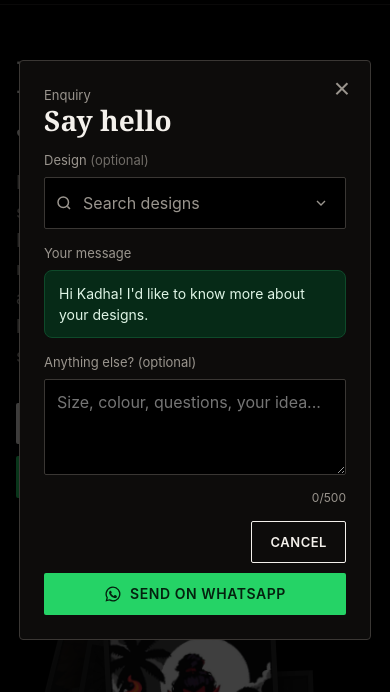
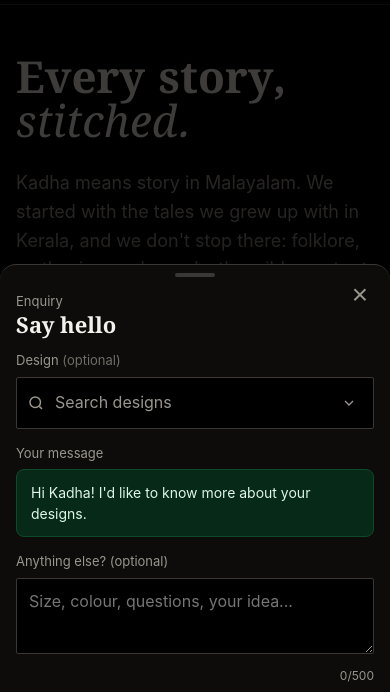
Before and after one commit to allwinandrews/kadha, a plain HTML site: page index.html in a window 390 px wide. Both pictures are taken after a click on the button "ENQUIRE ON WHATSAPP". Shown: the part 72-764 px from the top of the page. Drawn offline with Linux system fonts and the light colour scheme; no server answers.

Commit message:
Responsive enquiry form: bottom sheet on phones, buttons always in view, scrolls inside
Co-Authored-By: Claude Opus 5.5 <noreply@anthropic.com>

```diff
--- a/index.html
+++ b/index.html
@@ -134,6 +134,35 @@ body{overflow-x:clip}
 .fan .card:focus-visible{border-color:var(--ink)}
 .fan .card.opened{visibility:hidden}
 .fan-hint{color:var(--mute);font-size:13px;text-align:center;margin:-6px 0 0}
+/* enquiry form: scrolls inside, the Send / Cancel bar always stays in view; a bottom sheet on phones */
+dialog#dlg{display:none;flex-direction:column;width:min(480px,calc(100% - 32px));max-width:none;max-height:min(calc(100dvh - 32px),880px);overflow:hidden;padding:0;box-shadow:0 30px 80px rgba(0,0,0,.7)}
+dialog#dlg[open]{display:flex}
+#dlg .dlg{flex:1 1 auto;min-height:0;overflow-y:auto;overscroll-behavior:contain;padding:24px 24px 0;gap:16px}
+#dlg .dlg-top{padding-right:36px;align-items:flex-start}
+#dlg .dlg-top>div{min-width:0}
+#dlg h3{font-size:clamp(22px,5.6vw,28px);overflow-wrap:anywhere}
+#dlg .x{top:8px;right:8px;width:44px;height:44px;padding:0;display:inline-flex;align-items:center;justify-content:center;border-radius:50%}
+#dlg .x:hover,#dlg .x:focus-visible{color:var(--ink);background:#1a1816;outline:none}
+#dlg .count{margin-top:-10px}
+#dlg .dlg-act{position:sticky;bottom:0;z-index:2;display:grid;grid-template-columns:auto 1fr;gap:10px;margin:0 -24px;padding:14px 24px calc(16px + env(safe-area-inset-bottom));background:#0d0c0b;border-top:1px solid var(--line)}
+#dlg .dlg-act .btn{display:inline-flex;align-items:center;justify-content:center;white-space:nowrap;min-height:48px;padding:12px 16px}
+#dlg .dlg-act .btn.ghost{padding:12px 18px}
+#dlg .dlg-act .wa-ico{margin-right:8px;vertical-align:0}
+@media (max-width:560px){
+ dialog#dlg{margin:auto 0 0;width:100%;max-height:92dvh;border-radius:16px 16px 0 0;border-width:1px 0 0}
+ dialog#dlg[open]{animation:sheet .32s cubic-bezier(.2,.8,.2,1)}
+ #dlg .dlg{padding:26px 16px 0;gap:14px}
+ #dlg .dlg::before{content:"";position:absolute;top:8px;left:50%;width:40px;height:4px;margin-left:-20px;border-radius:2px;background:#3a3734}
+ #dlg .dlg-top img{width:48px;height:72px}
+ #dlg .dlg-act{margin:0 -16px;padding:12px 16px calc(12px + env(safe-area-inset-bottom))}
+ #dlg .dlg-act .btn{font-size:13px;letter-spacing:.02em;padding:12px}
+ #dlg textarea{min-height:76px}
+ .dp-list{max-height:40dvh}
+}
+@media (max-width:360px){#dlg .dlg-act .btn.ghost{padding:12px 10px}#dlg .dlg-act .wa-ico{margin-right:6px}}
+@media (max-height:520px) and (min-width:561px){dialog#dlg{max-height:calc(100dvh - 16px)}#dlg .dlg-top img{width:40px;height:60px}}
+@keyframes sheet{from{transform:translateY(100%)}}
+@media (prefers-reduced-motion:reduce){dialog#dlg[open]{animation:none}}
 @media (max-width:820px){.grid.fan{--cw:.36;--step:.28}}
 dialog.view{width:100vw;height:100dvh;max-width:none;max-height:none;margin:0;padding:0;border:0;background:transparent;color:var(--ink);overflow:hidden}
 dialog.view::backdrop{background:rgba(5,5,5,.94);backdrop-filter:blur(6px)}
```
